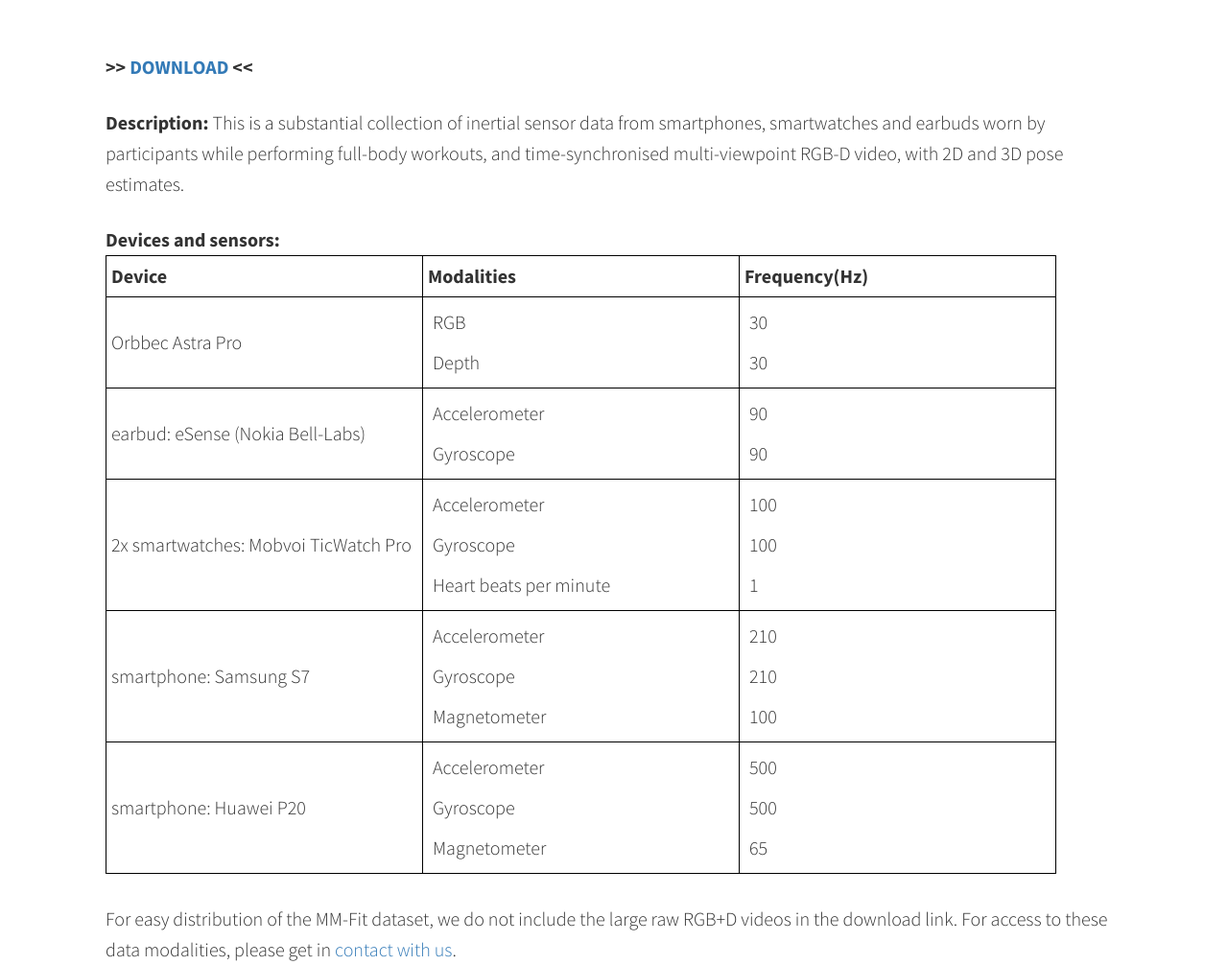
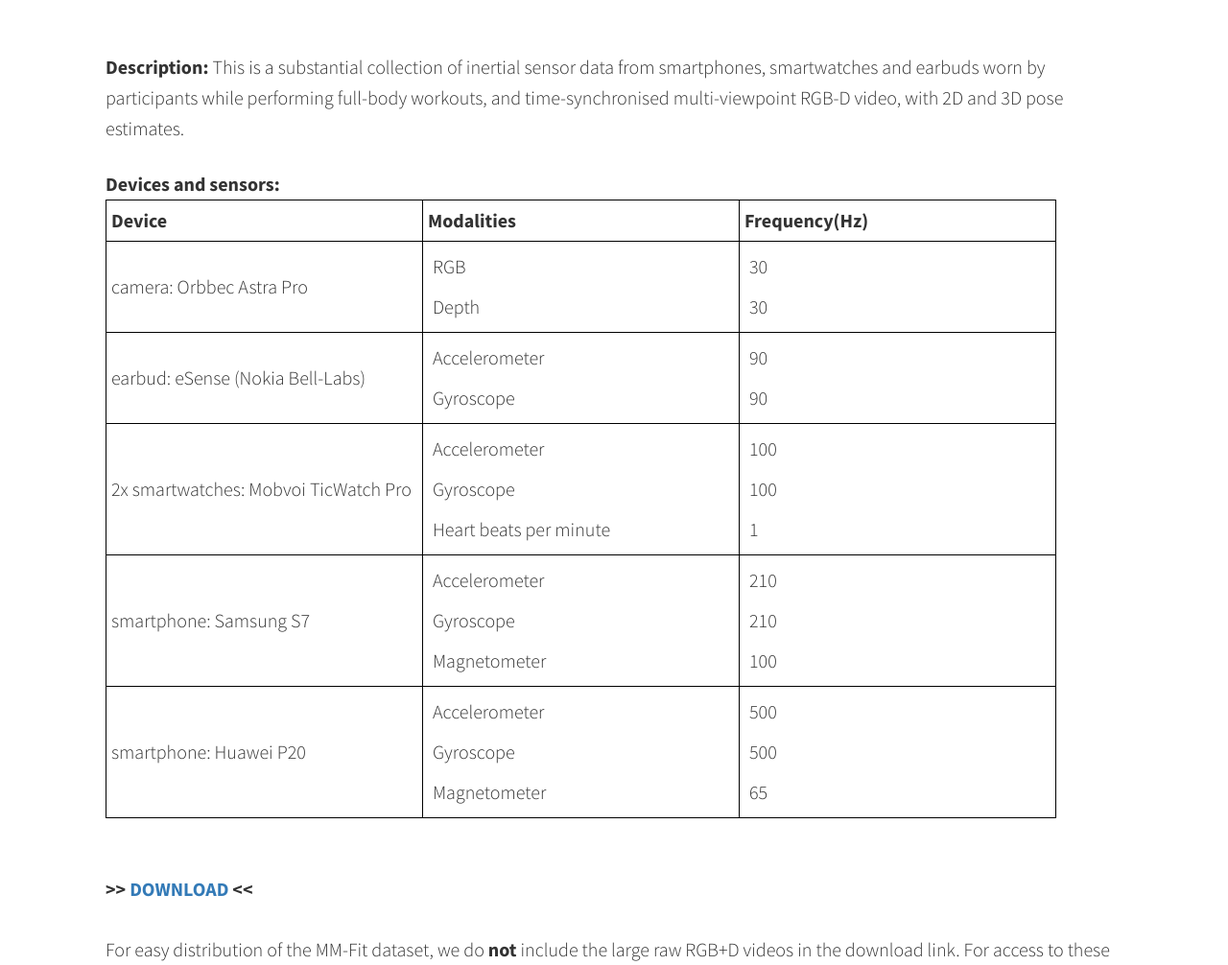
Before and after one commit to mmfit/mmfit, a plain HTML site: page index.html in a window 1280 px wide. Shown: the part 289-1295 px from the top of the page at 96% size. Drawn offline with Linux system fonts and the light colour scheme.

Commit message:
Add files via upload

```diff
--- a/index.html
+++ b/index.html
@@ -91,12 +91,7 @@
                               <!--<h1>Dataset</h1>-->
                          </div>
 
-                         <div class="media">
-                              <div class="media-body">
-                                   <h3 class="media-heading"><b>&gt;&gt; <a href="https://s3.eu-west-2.amazonaws.com/vradu.uk/mm-fit.zip">DOWNLOAD</a> &lt;&lt;</b></h3>
 
-                              </div>
-                         </div>
 
                          <div class="media">
                               <div class="media-body">
@@ -117,7 +112,7 @@ multi-viewpoint RGB-D video, with 2D and 3D pose estimates.</h3>
                                                   <td style="width: 330px"><b>Device</b></td><td style="width: 330px"><b>Modalities</b></td><td style="width: 330px"><b>Frequency(Hz)</b></td>
                                              </tr>
                                              <tr>
-                                                  <td>Orbbec Astra Pro</td>
+                                                  <td>camera: Orbbec Astra Pro</td>
                                                   <td>
                                                        <table class="no-border">
                                                             <tr><td>RGB</td></tr>
@@ -224,7 +219,15 @@ multi-viewpoint RGB-D video, with 2D and 3D pose estimates.</h3>
 
 -->
 
-<h3>For easy distribution of the MM-Fit dataset, we do not include the large raw RGB+D videos in the download link. For access to these data modalities, please get in <a href="#contact">contact with us</a>.</h3>
+
+                         <div class="media">
+                              <div class="media-body">
+                                   <h3 class="media-heading"><br/><b>&gt;&gt; <a href="https://s3.eu-west-2.amazonaws.com/vradu.uk/mm-fit.zip">DOWNLOAD</a> &lt;&lt;</b><br/></h3>
+
+                              </div>
+                         </div>
+
+<h3>For easy distribution of the MM-Fit dataset, we do <b>not</b> include the large raw RGB+D videos in the download link. For access to these data modalities, please get in <a href="#contact">contact with us</a>.</h3>
 
 
                     </div>
```
